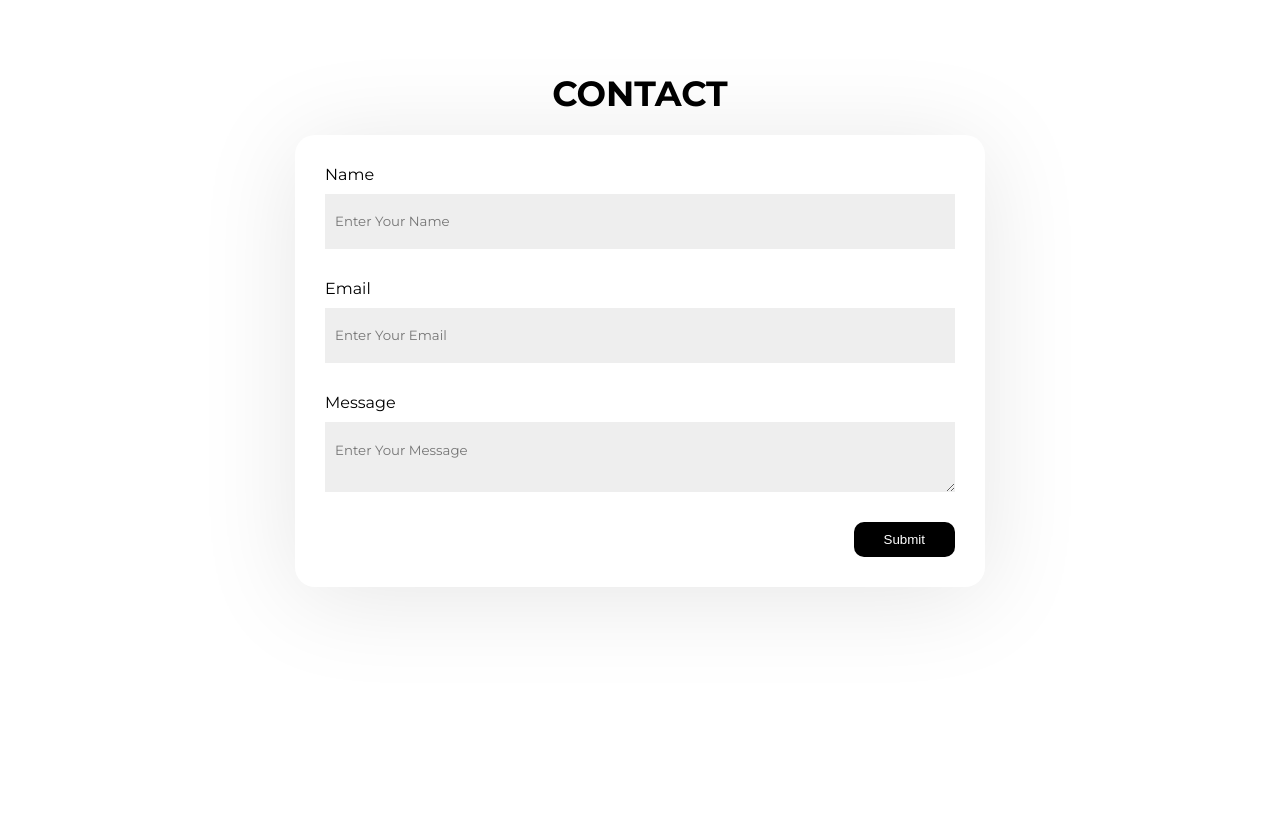
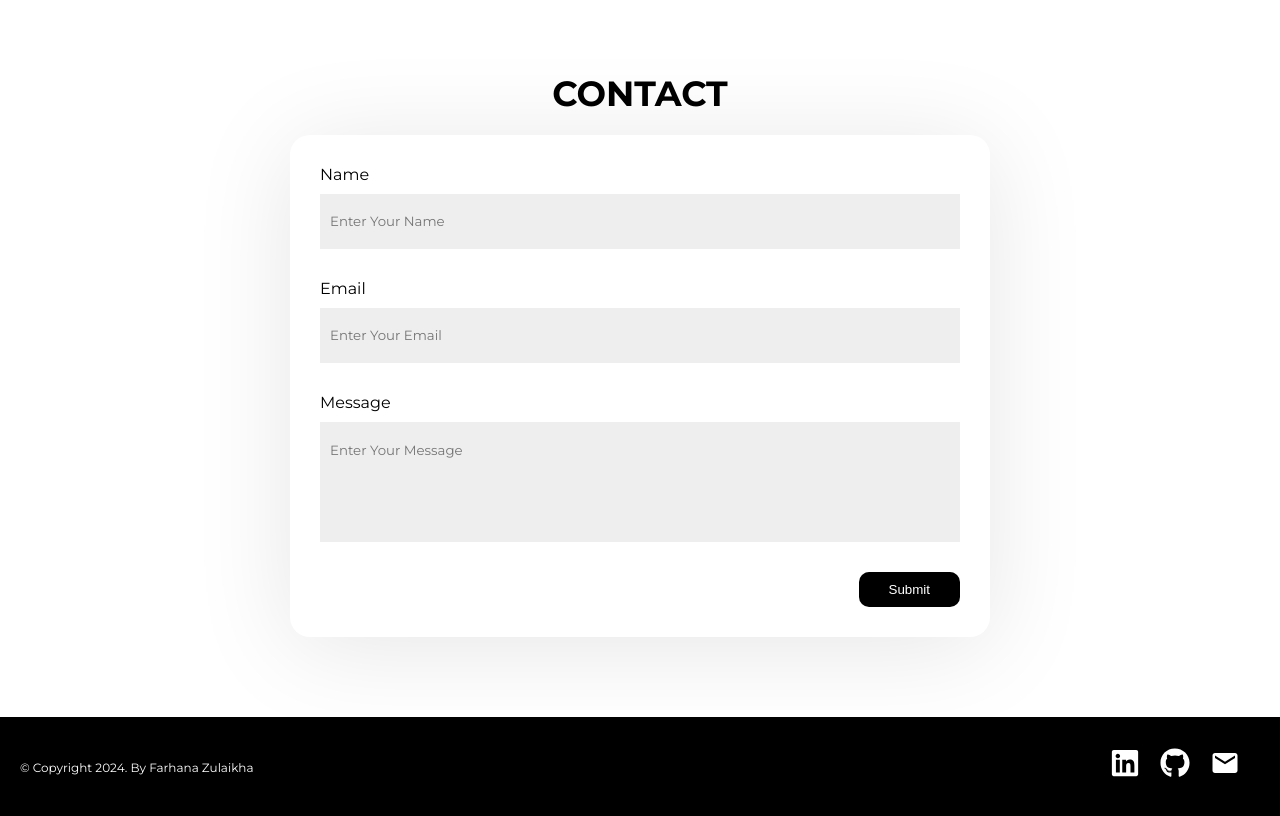
Before and after one commit to farhanazulaikha/my-portfolio, a React (Vite) app: page / in a window 1280 px wide. Shown: the part 1460-2276 px from the top of the page. Before the commit the page ends 2147 px from the top, so only its background shows below. Built offline with nearby package versions, Linux system fonts and the light colour scheme.

Commit message:
add footer

```diff
--- a/src/App.jsx
+++ b/src/App.jsx
@@ -4,6 +4,7 @@ import { BrowserRouter, Route, Routes } from 'react-router-dom';
 import Projects from './components/Projects';
 import AboutMe from './components/AboutMe';
 import Contact from './components/Contact';
+import Footer from './components/Footer';
 
 function App() {
 
@@ -13,6 +14,7 @@ function App() {
       <AboutMe/>
       <Projects/>
       <Contact/>
+      <Footer />
     </BrowserRouter>
   )
 }
--- a/src/assets/styles/contact.css
+++ b/src/assets/styles/contact.css
@@ -10,6 +10,7 @@
     display: flex;
     flex-direction: column;
     align-items: center;
+    margin-bottom: 80px;
 }
 
 form {
@@ -46,6 +47,11 @@ form {
     outline: none;
 }
 
+textarea {
+    resize: none;
+    height: 80px;
+}
+
 .submit-button {
     display: grid;
     justify-content: end;
--- /dev/null
+++ b/src/assets/styles/footer.css
@@ -0,0 +1,32 @@
+footer {
+    margin-left: 0 auto;
+    display: flex;
+    background-color: black;
+    height: 100px;
+}
+
+.footer-left-section {
+    color: white;
+    width: 300px;
+    margin-left: 20px;
+    white-space: nowrap;
+    font-size: 12px;
+    display: grid;
+    align-items: center;
+}
+
+.footer-right-section {
+    color: white;
+    flex: 1;
+    margin-right: 20px;
+    display: grid;
+    align-items: center;
+    justify-content: end;
+    grid-template-columns: repeat(3, 50px);
+    font-size: 30px;
+}
+
+.social-link {
+    text-decoration: none;
+    color: white;
+}
--- a/src/assets/styles/header.css
+++ b/src/assets/styles/header.css
@@ -1,4 +1,4 @@
-.header {
+header {
     display: flex;
     flex-direction: row;
     position: fixed;
--- a/src/components/Footer.jsx
+++ b/src/components/Footer.jsx
@@ -0,0 +1,18 @@
+import '../assets/styles/footer.css';
+import { FaGithub, FaLinkedin } from "react-icons/fa";
+import { MdEmail } from "react-icons/md";
+
+export default function Footer() {
+    return (
+        <footer>
+            <div className="footer-left-section">
+                &#169; Copyright 2024. By Farhana Zulaikha
+            </div>
+            <div className="footer-right-section">
+                <a href="https://www.linkedin.com/in/farhanazulaikha/" className="social-link" target="_blank"><FaLinkedin /></a>
+                <a href="https://github.com/farhanazulaikha" className="social-link" target="_blank"><FaGithub /></a>
+                <a href="mailto:farhanaf.work@gmail.com" className="social-link"><MdEmail /></a>
+            </div>
+        </footer>
+    )
+}
--- a/src/components/Header.jsx
+++ b/src/components/Header.jsx
@@ -4,7 +4,7 @@ import HeaderRoute from '../routes/HeaderRoute';
 
 export default function Header() {
     return (
-        <div className="header">
+        <header>
             <div className="left-section">
                 <img className="my-picture" src={image} alt="my face :p"/>
                 <div className="my-name">FARHANA ZULAIKHA</div>
@@ -12,6 +12,6 @@ export default function Header() {
             <div className="right-section">
                 <HeaderRoute/>
             </div>
-        </div>
+        </header>
     )
 }
--- a/src/index.css
+++ b/src/index.css
@@ -1,7 +1,6 @@
 body {
     padding-top: 150px;
-    padding-right: 10px;
-    padding-left: 10px;
-    padding-bottom: 100px;
-    margin: 0;
+    padding-right: 0;
+    padding-left: 0;
+    margin: 0 auto;
 }
```
